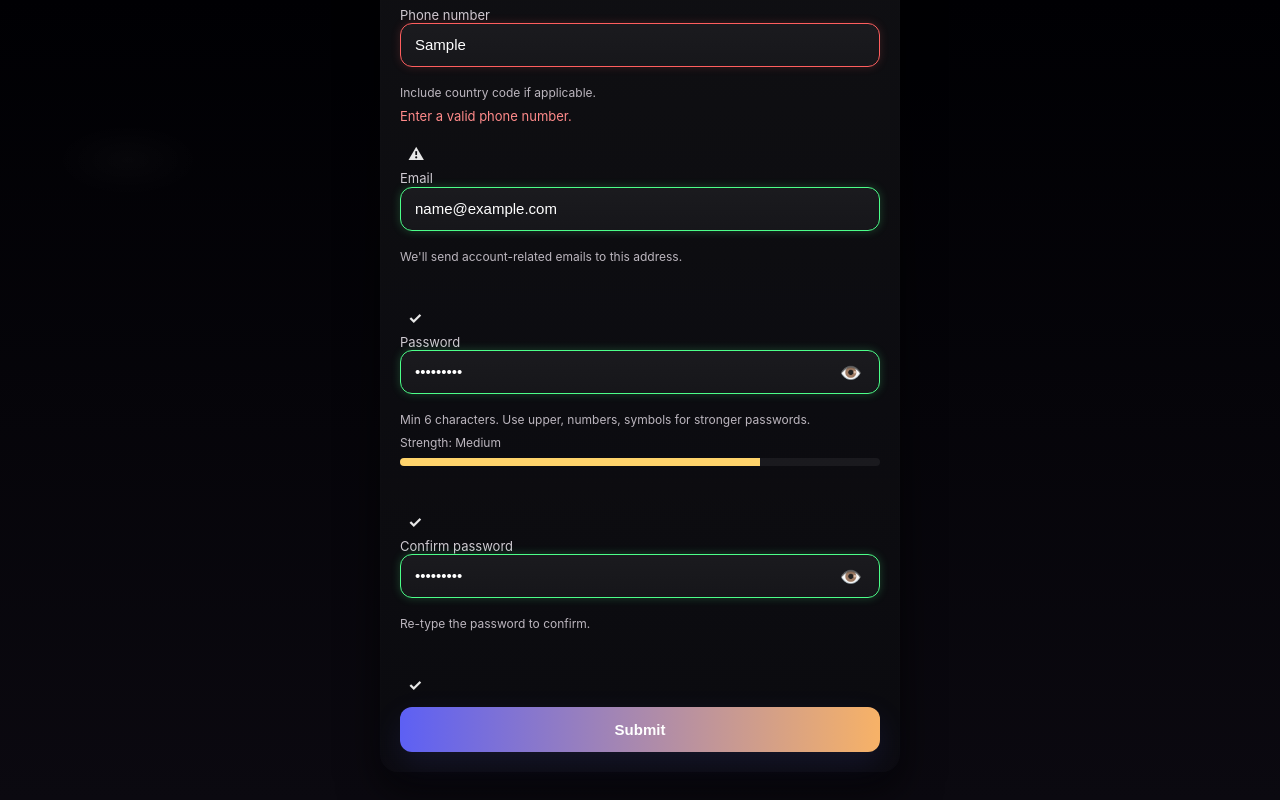
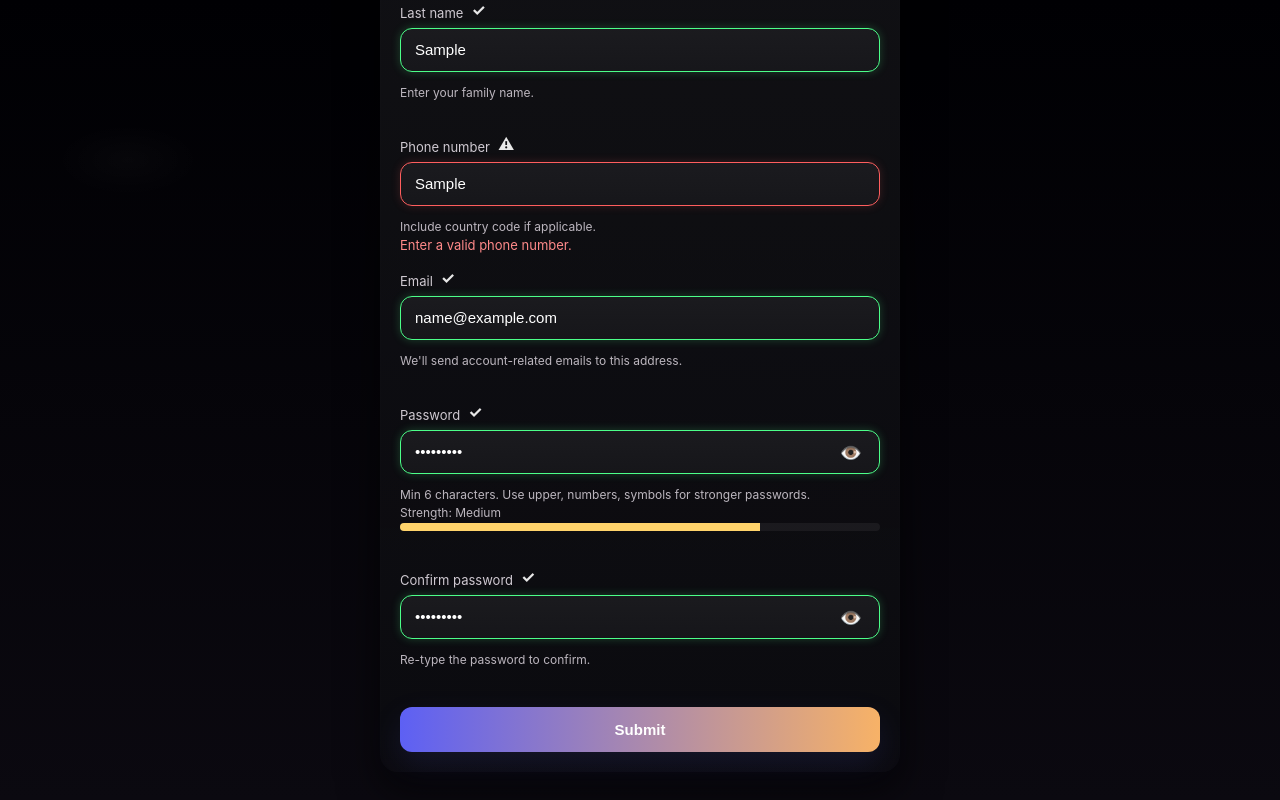
Before and after one commit to sameer021000/GoldArtisan, a React (Create React App) app in the folder frontend/: page /SignUpPath in a window 1280 px wide. Both pictures are taken after typing "Sample", "Sample", "Sample", "name@example.com", "Sample123", "Sample123" into the empty fields and a click on the button "Submit". Built offline with nearby package versions, Linux system fonts and the light colour scheme.

Commit message:
Styling for SignUpScreen

```diff
--- a/frontend/src/SignUpFolder/SignUpScreen.jsx
+++ b/frontend/src/SignUpFolder/SignUpScreen.jsx
@@ -157,6 +157,7 @@ const SignUpScreen = () => {
         {/* FIRST NAME */}
         <label id="labelId1">
           First name
+          <span id="icon_inputId1" aria-hidden="true">{!errors.firstName && form.firstName ? '✓' : (errors.firstName ? '⚠' : '')}</span>
           <input
             id="inputId1"
             name="firstName"
@@ -168,11 +169,11 @@ const SignUpScreen = () => {
         </label>
         <div id="help_inputId1">Enter your given name.</div>
         <div id="err_inputId1" role="alert" aria-live="polite">{errors.firstName}</div>
-        <span id="icon_inputId1" aria-hidden="true">{!errors.firstName && form.firstName ? '✓' : (errors.firstName ? '⚠' : '')}</span>
 
         {/* LAST NAME */}
         <label id="labelId2">
           Last name
+          <span id="icon_inputId2" aria-hidden="true">{!errors.lastName && form.lastName ? '✓' : (errors.lastName ? '⚠' : '')}</span>
           <input
             id="inputId2"
             name="lastName"
@@ -184,11 +185,11 @@ const SignUpScreen = () => {
         </label>
         <div id="help_inputId2">Enter your family name.</div>
         <div id="err_inputId2" role="alert" aria-live="polite">{errors.lastName}</div>
-        <span id="icon_inputId2" aria-hidden="true">{!errors.lastName && form.lastName ? '✓' : (errors.lastName ? '⚠' : '')}</span>
 
         {/* PHONE */}
         <label id="labelId3">
           Phone number
+          <span id="icon_inputId3" aria-hidden="true">{!errors.phone && form.phone ? '✓' : (errors.phone ? '⚠' : '')}</span>
           <input
             id="inputId3"
             name="phone"
@@ -201,11 +202,11 @@ const SignUpScreen = () => {
         </label>
         <div id="help_inputId3">Include country code if applicable.</div>
         <div id="err_inputId3" role="alert" aria-live="polite">{errors.phone}</div>
-        <span id="icon_inputId3" aria-hidden="true">{!errors.phone && form.phone ? '✓' : (errors.phone ? '⚠' : '')}</span>
 
         {/* EMAIL */}
         <label id="labelId4">
           Email
+          <span id="icon_inputId4" aria-hidden="true">{!errors.email && form.email ? '✓' : (errors.email ? '⚠' : '')}</span>
           <input
             id="inputId4"
             name="email"
@@ -218,11 +219,11 @@ const SignUpScreen = () => {
         </label>
         <div id="help_inputId4">We'll send account-related emails to this address.</div>
         <div id="err_inputId4" role="alert" aria-live="polite">{errors.email}</div>
-        <span id="icon_inputId4" aria-hidden="true">{!errors.email && form.email ? '✓' : (errors.email ? '⚠' : '')}</span>
 
         {/* PASSWORD */}
         <label id="labelId5">
           Password
+          <span id="icon_inputId5" aria-hidden="true">{!errors.password && form.password ? '✓' : (errors.password ? '⚠' : '')}</span>
           <div id="pwWrap" style={{ position: 'relative' }}>
             <input
               id="inputId5"
@@ -255,11 +256,11 @@ const SignUpScreen = () => {
         </div>
 
         <div id="err_inputId5" role="alert" aria-live="polite">{errors.password}</div>
-        <span id="icon_inputId5" aria-hidden="true">{!errors.password && form.password ? '✓' : (errors.password ? '⚠' : '')}</span>
 
         {/* CONFIRM PASSWORD */}
         <label id="labelId6">
           Confirm password
+          <span id="icon_inputId6" aria-hidden="true">{!errors.confirmPassword && form.confirmPassword ? '✓' : (errors.confirmPassword ? '⚠' : '')}</span>
           <div style={{ position: 'relative' }}>
             <input
               id="inputId6"
@@ -282,7 +283,6 @@ const SignUpScreen = () => {
         </label>
         <div id="help_inputId6">Re-type the password to confirm.</div>
         <div id="err_inputId6" role="alert" aria-live="polite">{errors.confirmPassword}</div>
-        <span id="icon_inputId6" aria-hidden="true">{!errors.confirmPassword && form.confirmPassword ? '✓' : (errors.confirmPassword ? '⚠' : '')}</span>
 
         <button id="btnId1" type="submit">Submit</button>
       </form>
--- a/frontend/src/SignUpFolder/SignUpScreenCSS.css
+++ b/frontend/src/SignUpFolder/SignUpScreenCSS.css
@@ -49,7 +49,7 @@ html, body, #root {
   padding: 20px;
   box-shadow: 0 18px 40px rgba(0,0,0,0.65), inset 0 2px 6px rgba(255,255,255,0.02);
   display: grid;
-  gap: 6px; /* small gap between block rows */
+  gap: 1px; /* small gap between block rows */
   box-sizing: border-box;
 }
 
@@ -142,6 +142,7 @@ html, body, #root {
   display: inline-block;
   min-width: 18px;
   margin-left: 8px;
+  margin-bottom: 8px;
   font-weight: 700;
   vertical-align: middle;
   color: rgba(255,255,255,0.9);
```
